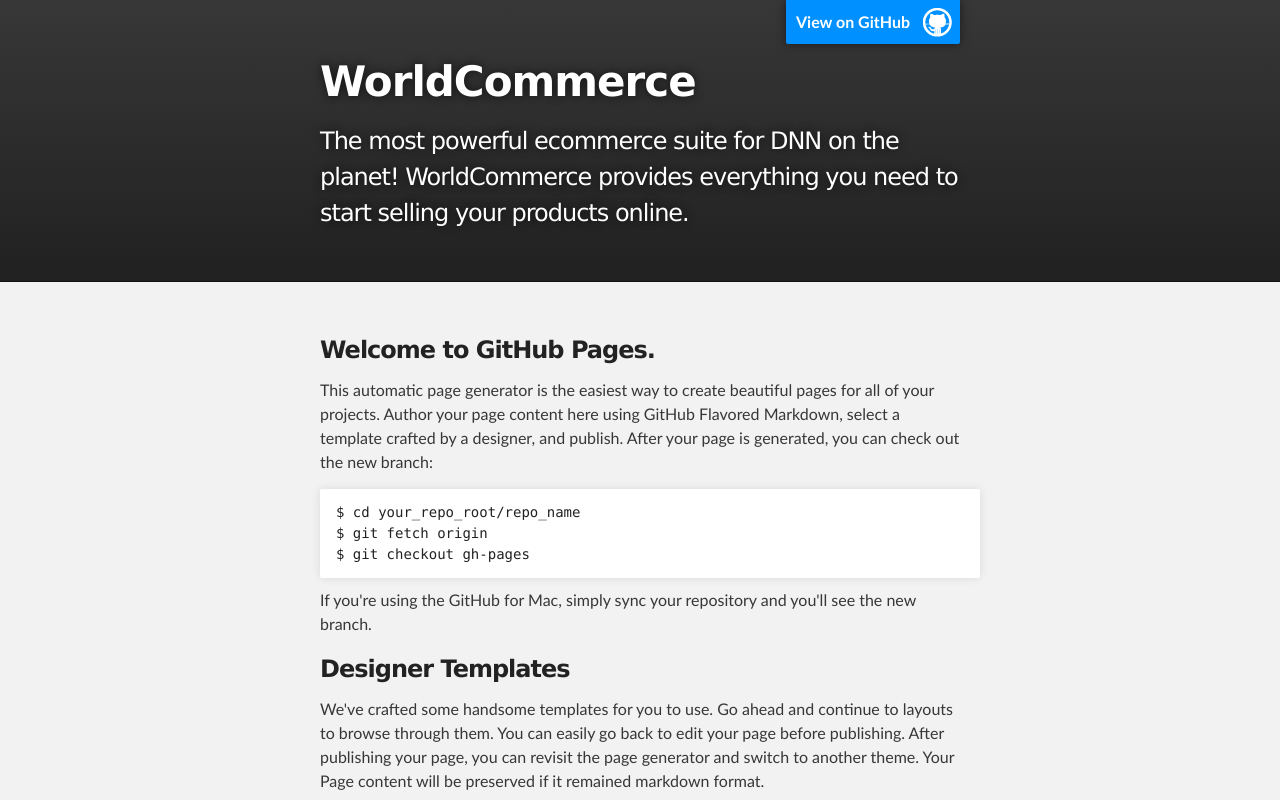
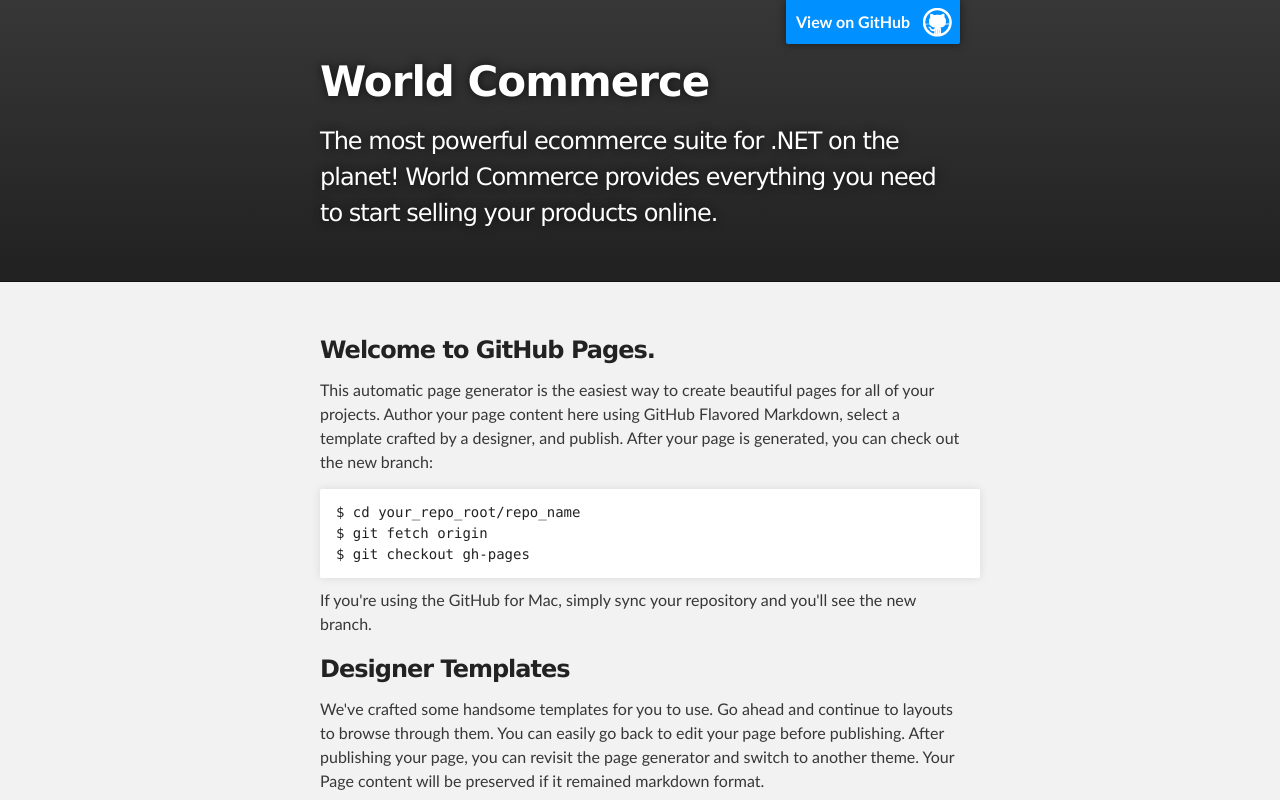
Before and after one commit to WorldCommerce/worldcommerce.github.io, a plain HTML site: page index.html in a window 1280 px wide. Shown: the top 800 px of the page. Drawn offline with Linux system fonts and the light colour scheme.

Commit message:
Edit index.html
Use the spelling 'World Commerce' (two words) consistently.
Also change 'DNN' to '.NET'

```diff
--- a/index.html
+++ b/index.html
@@ -4,11 +4,11 @@
   <head>
     <meta charset='utf-8'>
     <meta http-equiv="X-UA-Compatible" content="chrome=1">
-    <meta name="description" content="WorldCommerce : The most powerful ecommerce suite for DNN on the planet! WorldCommerce provides everything you need to start selling your products online.">
+    <meta name="description" content="World Commerce : The most powerful ecommerce suite for DNN on the planet! World Commerce provides everything you need to start selling your products online.">
 
     <link rel="stylesheet" type="text/css" media="screen" href="stylesheets/stylesheet.css">
 
-    <title>WorldCommerce</title>
+    <title>World Commerce</title>
   </head>
 
   <body>
@@ -18,8 +18,8 @@
         <header class="inner">
           <a id="forkme_banner" href="https://github.com/WorldCommerce">View on GitHub</a>
 
-          <h1 id="project_title">WorldCommerce</h1>
-          <h2 id="project_tagline">The most powerful ecommerce suite for DNN on the planet! WorldCommerce provides everything you need to start selling your products online.</h2>
+          <h1 id="project_title">World Commerce</h1>
+          <h2 id="project_tagline">The most powerful ecommerce suite for .NET on the planet! World Commerce provides everything you need to start selling your products online.</h2>
 
         </header>
     </div>
```
Also changed, not shown: params.json (+1 -1 lines), 1 other file.
